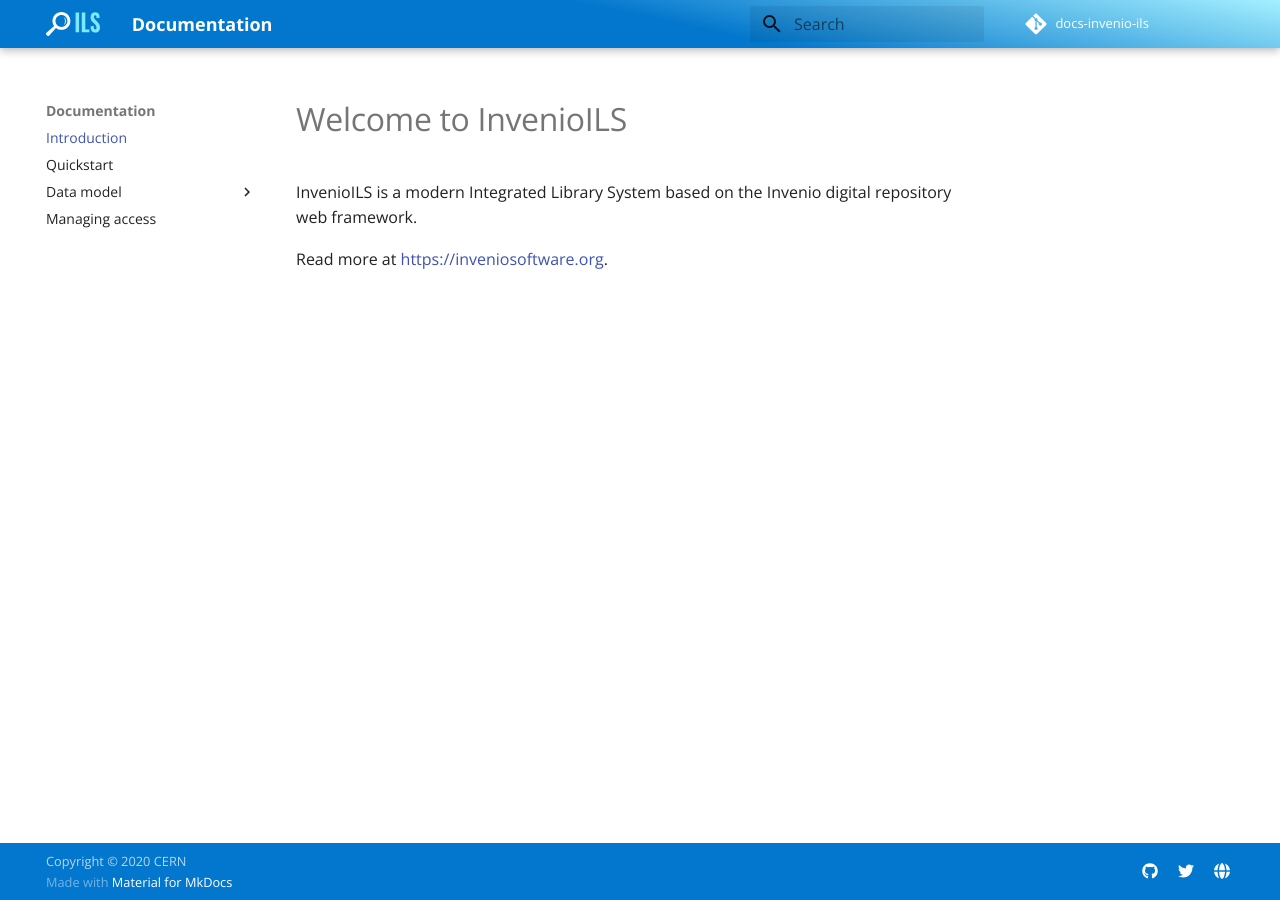
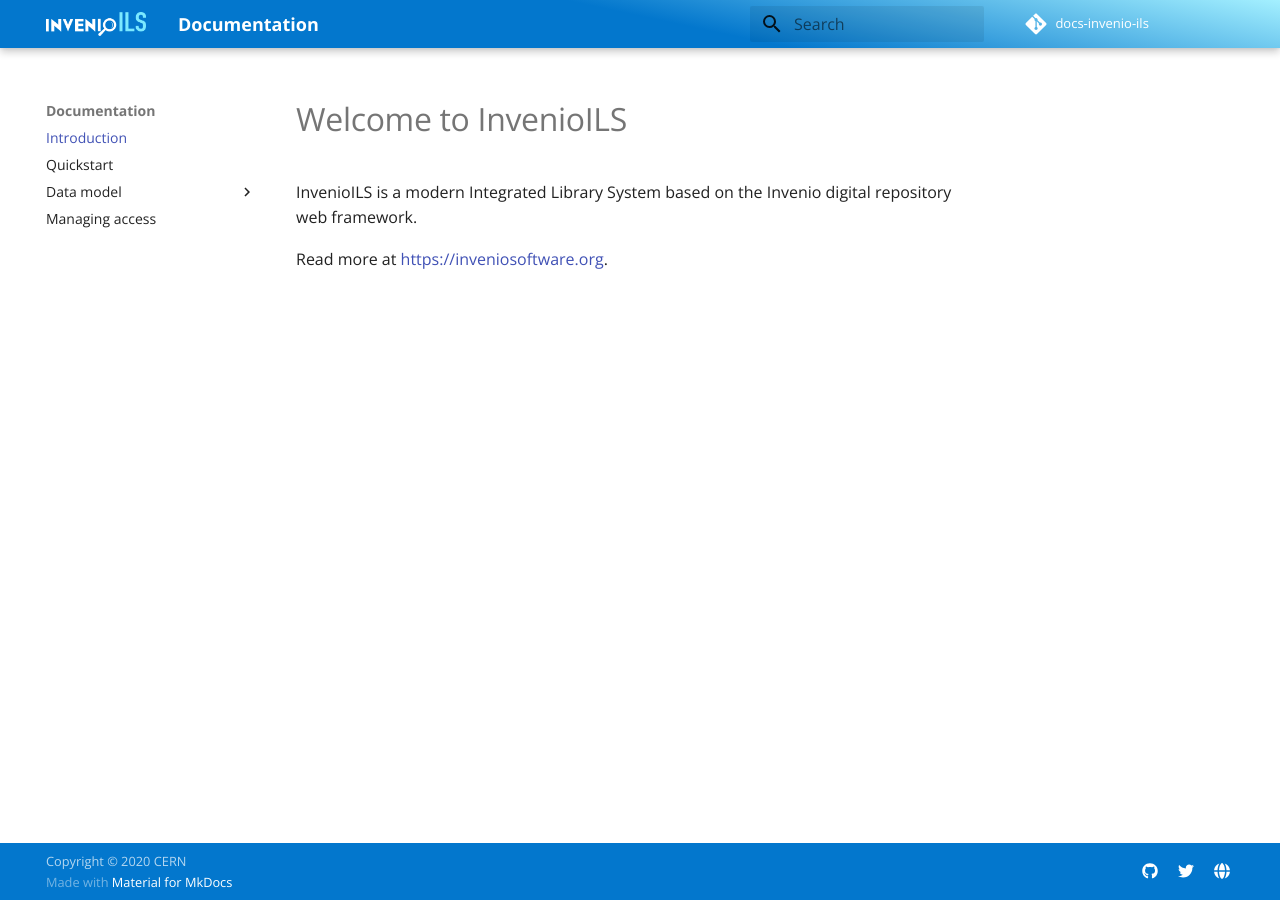
Before and after one commit to inveniosoftware/docs-invenio-ils, an MkDocs documentation site: the page built from docs/index.md, in a window 1280 px wide. Built offline with MkDocs 1.6.1 and Material for MkDocs 9.7.7, drawn with Linux system fonts in a browser that asks for light colours; comment, search, counter and statistics services are not loaded.

Commit message:
update logo and favicon

```diff
--- a/mkdocs.yml
+++ b/mkdocs.yml
@@ -18,8 +18,8 @@ theme:
   font:
     text: Open Sans
     code: Roboto Mono
-  logo: assets/images/logo-ils.svg
-  favicon: assets/images/favicon.svg
+  logo: assets/images/logo-ils.png
+  favicon: assets/images/favicon.png
 
 nav:
   - Introduction: index.md
```
Also changed, not shown: docs/assets/images/favicon.png (added), docs/assets/images/favicon.svg (deleted), docs/assets/images/logo-ils.png (added), docs/assets/images/logo-ils.svg (deleted).
